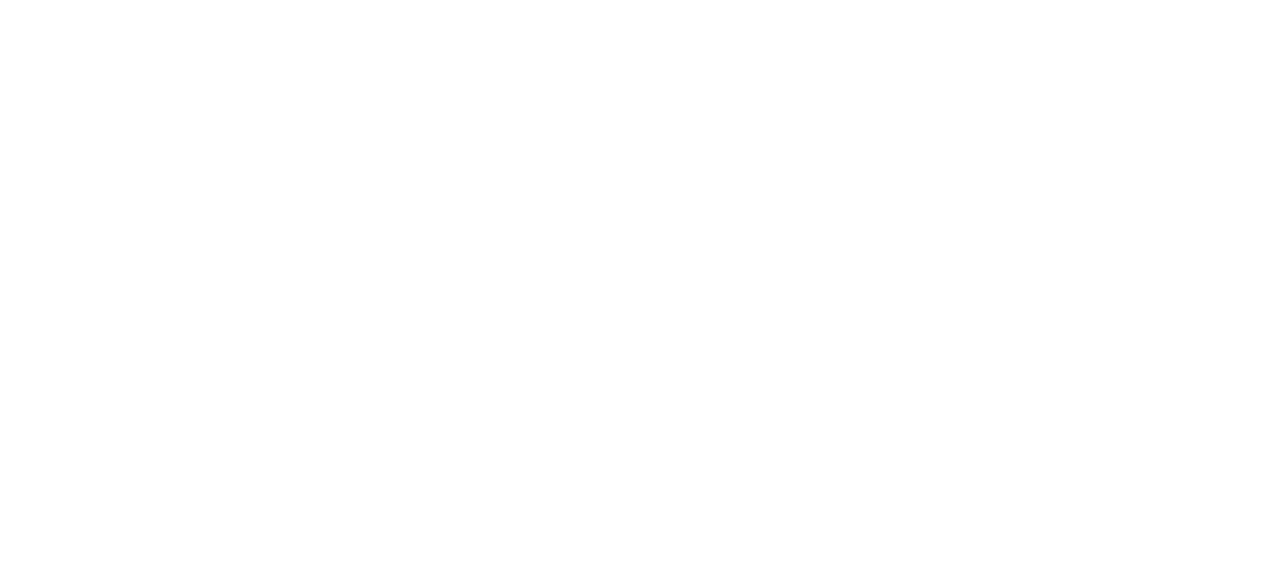
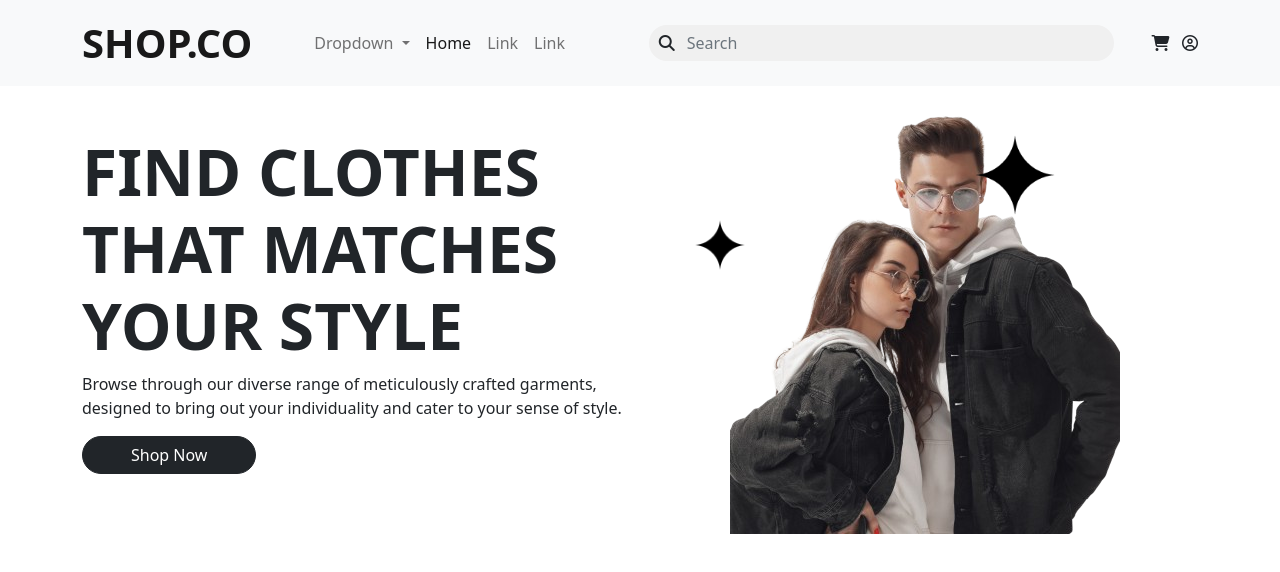
Before and after one commit to sairamaliik/firstproject1, a plain HTML site: page index.html in a window 1280 px wide. Drawn offline with nearby package versions, Linux system fonts and the light colour scheme.

Commit message:
hero section and navbar set

```diff
--- a/index.html
+++ b/index.html
@@ -1,14 +1,100 @@
 <!DOCTYPE html>
 <html lang="en">
+
 <head>
     <meta charset="UTF-8">
     <meta name="viewport" content="width=device-width, initial-scale=1.0">
     <title>Document</title>
     <link rel="stylesheet" href="./style.css">
+
+    <link href="https://cdn.jsdelivr.net/npm/bootstrap@5.0.2/dist/css/bootstrap.min.css" rel="stylesheet"
+        integrity="sha384-EVSTQN3/azprG1Anm3QDgpJLIm9Nao0Yz1ztcQTwFspd3yD65VohhpuuCOmLASjC" crossorigin="anonymous">
+
+    <link rel="stylesheet" href="https://cdnjs.cloudflare.com/ajax/libs/font-awesome/6.6.0/css/all.min.css"
+        integrity="sha512-Kc323vGBEqzTmouAECnVceyQqyqdsSiqLQISBL29aUW4U/M7pSPA/gEUZQqv1cwx4OnYxTxve5UMg5GT6L4JJg=="
+        crossorigin="anonymous" referrerpolicy="no-referrer" />
 </head>
+
 <body>
+    <header>
+        <nav class="navbar navbar-expand-lg navbar-light bg-light">
+            <div class="container">
+                <a class="navbar-brand fs-1 fw-bold" href="#">SHOP.CO</a>
+                <button class="navbar-toggler" type="button" data-bs-toggle="collapse"
+                    data-bs-target="#navbarSupportedContent" aria-controls="navbarSupportedContent"
+                    aria-expanded="false" aria-label="Toggle navigation">
+                    <span class="navbar-toggler-icon"></span>
+                </button>
+                <div class="collapse navbar-collapse" id="navbarSupportedContent">
+                    <ul class="navbar-nav mx-auto mb-2 mb-lg-0">
+                        <li class="nav-item dropdown">
+                            <a class="nav-link dropdown-toggle" href="#" id="navbarDropdown" role="button"
+                                data-bs-toggle="dropdown" aria-expanded="false">
+                                Dropdown
+                            </a>
+                            <ul class="dropdown-menu" aria-labelledby="navbarDropdown">
+                                <li><a class="dropdown-item" href="#">Action</a></li>
+                                <li><a class="dropdown-item" href="#">Another action</a></li>
+                                <li>
+                                    <hr class="dropdown-divider">
+                                </li>
+                                <li><a class="dropdown-item" href="#">Something else here</a></li>
+                            </ul>
+                        </li>
+
+                        <li class="nav-item">
+                            <a class="nav-link active" aria-current="page" href="#">Home</a>
+                        </li>
+                        <li class="nav-item">
+                            <a class="nav-link" href="#">Link</a>
+                        </li>
+                        <li class="nav-item">
+                            <a class="nav-link" href="#">Link</a>
+                        </li>
+                    </ul>
+
+                    <div class="w-50 m-auto nav-search-input">
+                        <i class="fa-solid fa-magnifying-glass"></i>
+                        <input class="form-control w-100" type="search" placeholder="Search" aria-label="Search">
+                    </div>
+
+                    <div class="d-flex justify-content-between nav-extra-btn">
+                        <a href="#" class="text-dark">
+                            <i class="fa-solid fa-cart-shopping"></i>
+                        </a>
+
+                        <a href="#" class="text-dark">
+                            <i class="fa-regular fa-circle-user"></i>
+                        </a>
+                    </div>
+                </div>
+            </div>
+        </nav>
+    </header>
+
+    <main>
+        <section>
+            <div class="container">
+                <div class="row">
+                    <div class="col-md-6">
+                        <h1 class="hero-heading mt-5">FIND CLOTHES THAT MATCHES YOUR STYLE</h1>
+                        <p>Browse through our diverse range of meticulously crafted garments, designed to bring out your individuality and cater to
+                        your sense of style.</p>
+                        <button class="btn btn-dark rounded-pill px-5">Shop Now</button>
+                    </div>
+                    <div class="col-md-6 hero-left-img text-center">
+                        <img src="./assets/images/heroimg.png" alt="" class="img-fluid">
+                    </div>
+                </div>
+            </div>
+        </section>
+    </main>
 
     <script src="./script.js"></script>
+
+    <script src="https://cdn.jsdelivr.net/npm/bootstrap@5.0.2/dist/js/bootstrap.bundle.min.js"
+        integrity="sha384-MrcW6ZMFYlzcLA8Nl+NtUVF0sA7MsXsP1UyJoMp4YLEuNSfAP+JcXn/tWtIaxVXM"
+        crossorigin="anonymous"></script>
 </body>
 
 </html>
--- a/style.css
+++ b/style.css
@@ -0,0 +1,63 @@
+.nav-extra-btn {
+    width: 5%;
+}
+
+.nav-search-input {
+    background-color: #F0F0F0;
+    border-radius: 62px;
+
+    display: flex;
+    align-items: center;
+    padding: 0px 10px;
+}
+
+.nav-search-input input {
+    background: transparent;
+    border-radius: 62px;
+    border: none !important;
+}
+
+.nav-search-input input:focus {
+    background: transparent;
+    border: none !important;
+    outline: 0 !important;
+    box-shadow: none !important;
+}
+
+.hero-left-img {
+    position: relative;
+}
+
+.hero-left-img::before {
+    content: "";
+    position: absolute;
+
+    background-image: url('./assets/icons/Vector.png');
+    background-position: center;
+    background-repeat: no-repeat;
+    background-size: contain;
+    width: 100%;
+    height: 80px;
+
+    top: 11%;
+}
+
+.hero-left-img::after {
+    content: "";
+    position: absolute;
+
+    background-image: url('./assets/icons/Vector.png');
+    background-position: center;
+    background-repeat: no-repeat;
+    background-size: contain;
+    width: 100%;
+    height: 50px;
+
+    top: 30%;
+    left: -36%;
+}
+
+.hero-heading {
+    font-size: 64px;
+    font-weight: 700;
+}
```
Also changed, not shown: assets/icons/Vector.png (added), assets/images/heroimg.png (added).
